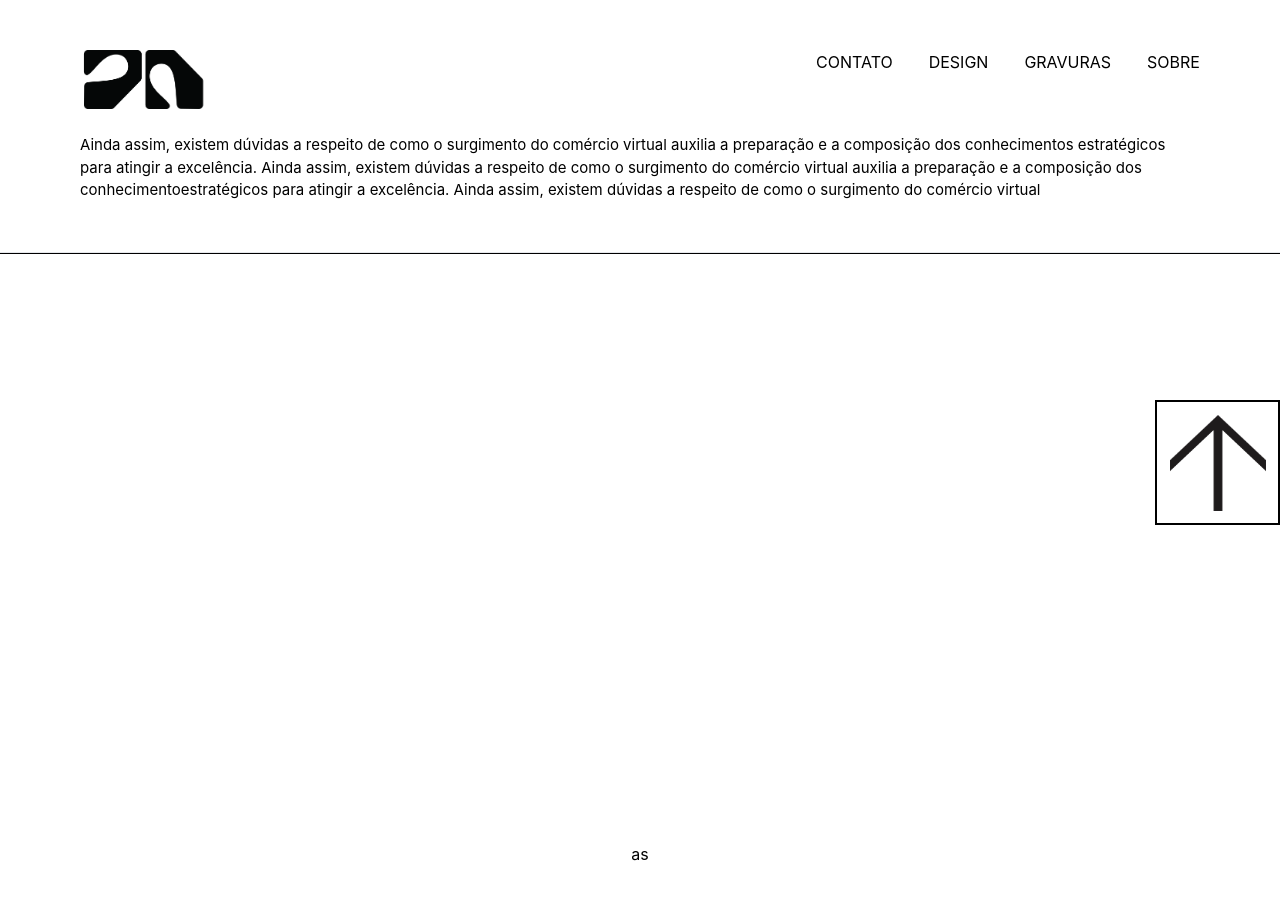
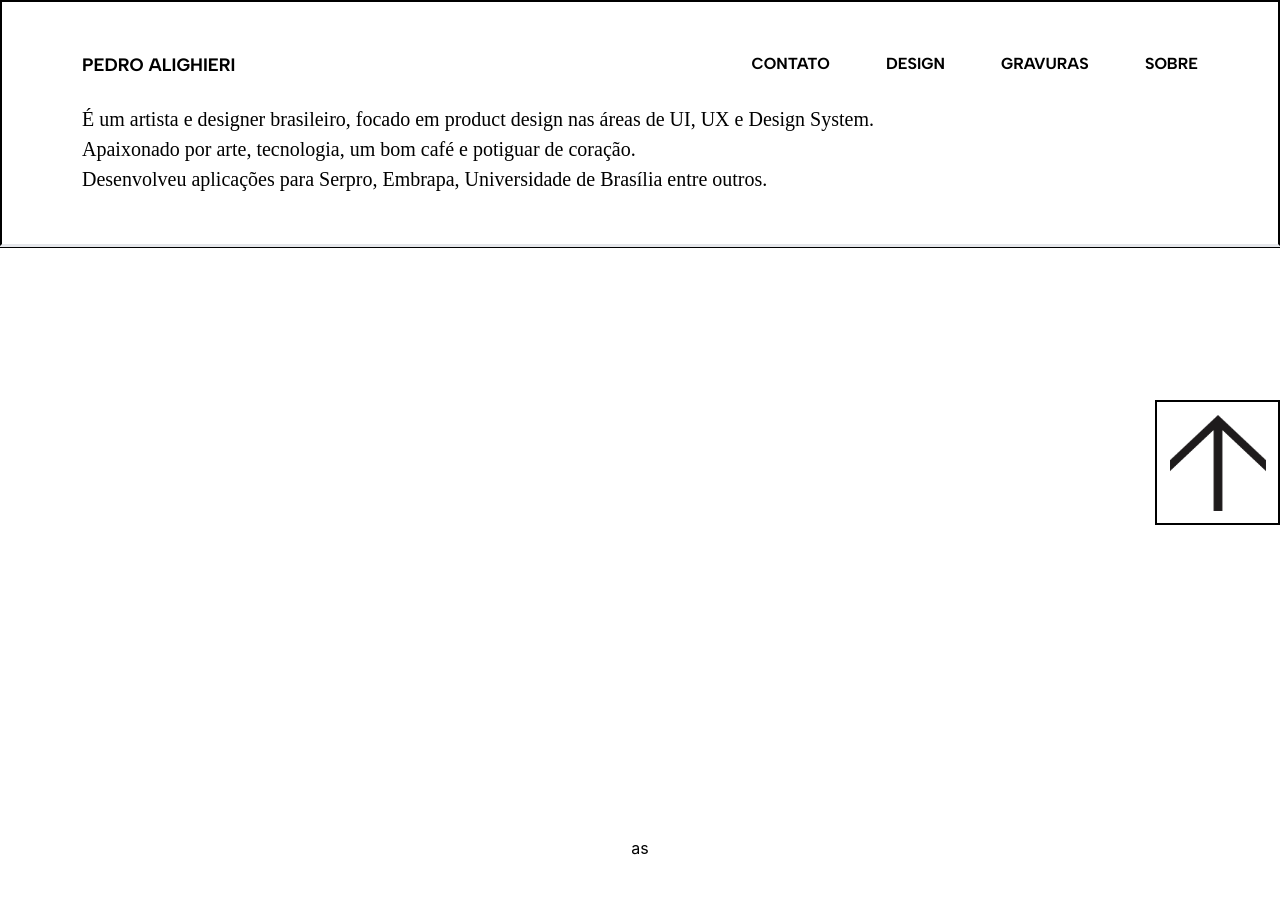
Before and after one commit to Queirogs/pedro-portfolio, a React (Create React App) app: page / in a window 1280 px wide. Shown: the top 898 px of the page. Built offline with nearby package versions, Linux system fonts and the light colour scheme; a web font is replaced by a local one.

Commit message:
Feat: change header text and logo

```diff
--- a/src/components/Header.jsx
+++ b/src/components/Header.jsx
@@ -1,13 +1,10 @@
-import logo from '../img/main_logo.png'
-
 export const Header = () => {
-
     return (
-        <div className="px-[80px] py-[50px]">
+        <div className="px-[80px] py-[50px] border-x-black border-t-black border-2">
 
             <div className="flex justify-between mb-[25px]">
-                <img src={require("../img/main_logo.png")} alt="" className="w-[125px] h-[59px]" />
-                <div className="flex justify-between w-96 text-[16px]">
+                <label className="text-[18px] font-albert font-bold">PEDRO ALIGHIERI</label>
+                <div className="flex justify-between w-[40%] text-[16px] font-albert font-bold">
                     <a href="/contact">CONTATO</a>
                     <a href="/design">DESIGN</a>
                     <a href="/gravuras">GRAVURAS</a>
@@ -15,12 +12,10 @@ export const Header = () => {
                 </div>
             </div>
 
-            <div className="text-[15px]">
-                Ainda assim, existem dúvidas a respeito de como o surgimento do comércio virtual
-                auxilia a preparação e a composição dos conhecimentos estratégicos para atingir a excelência.
-                Ainda assim, existem dúvidas a respeito de como o surgimento do comércio virtual auxilia
-                a preparação e a composição dos conhecimentoestratégicos para atingir a excelência.
-                Ainda assim, existem dúvidas a respeito de como o surgimento do comércio virtual
+            <div className="text-[20px] font-frank">
+                É um artista e designer brasileiro, focado em product design nas áreas de UI, UX e Design System. <br />
+                Apaixonado por arte, tecnologia, um bom café e potiguar de coração. <br />
+                Desenvolveu aplicações para Serpro, Embrapa, Universidade de Brasília entre outros.
             </div>
         </div>
     )
```
